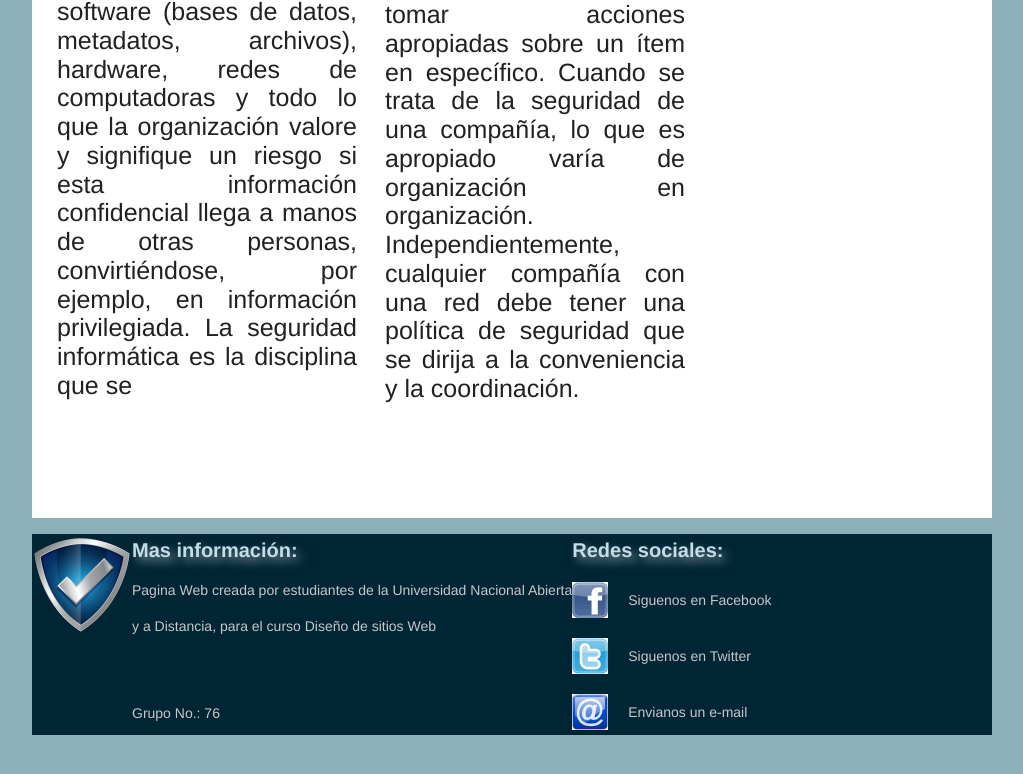
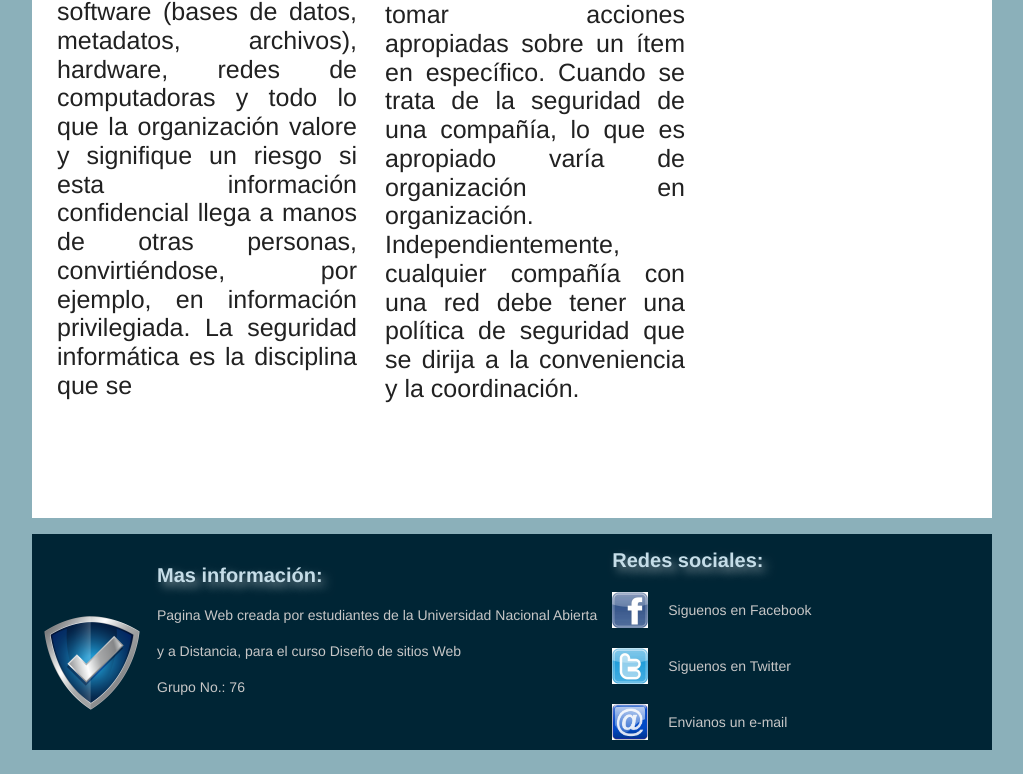
Before and after one commit to edvilague/Unida2FaseConstruccion, a plain HTML site: page index.html in a window 1280 px wide. Shown: the part 1616-2390 px from the top of the page, without its empty margins (128-1151 px from the left). Drawn offline with Linux system fonts and the light colour scheme.

Commit message:
Footer
No estaba conforme con algunas cosas del footer. espero mañana hacer mas aportes.

```diff
--- a/css/estilos.css
+++ b/css/estilos.css
@@ -34,22 +34,28 @@ footer{
  	background: #002535;
  	color: #c5dde8;
 
+
 }
 .container-footer{
 	width: 100%;
 	max-width: 1200px;
 	display: flex;
 	margin: auto;
+	padding: 10px;
 }
 .container-body{
 	display: flex;
+	justify-content: space-between;
 
 }
 .columna1{
 	max-width: :400px;
+	padding: :15px;
 }
 .columna2{
-	max-width: :200px;
+	max-width: :400px;
+	padding: 15px;
+
 }
 .columna2 h1{
 	font-size: 20px;
@@ -62,7 +68,7 @@ footer{
 	margin-top: 20px;
 }
 .columna3{
-	max-width: 400px;
+	max-width: 800px;
 }
 .columna3 h1{
 	font-size: 20px;
--- a/index.html
+++ b/index.html
@@ -59,14 +59,16 @@ Contador de Visitas
 		<div class="container-body">
 
 		<div class="columna1">
+			<p>  </p>
+			<br>
 			<img src="img/4.jpg"width="100" height="100">
 		</div>
 
 		<div class="columna2">
 			<h1>Mas información:</h1>
-			<p>Pagina Web creada por estudiantes de la Universidad Nacional Abierta </p>
-			<p>y a Distancia, para el curso Diseño de sitios Web</p>
-			<br>
+			<p align="justify">Pagina Web creada por estudiantes de la Universidad Nacional Abierta </p>
+			<p align="justify">y a Distancia, para el curso Diseño de sitios Web</p>
+
 			<p>Grupo No.: 76</p>
 		</div>
 		<div class="columna3">
```
